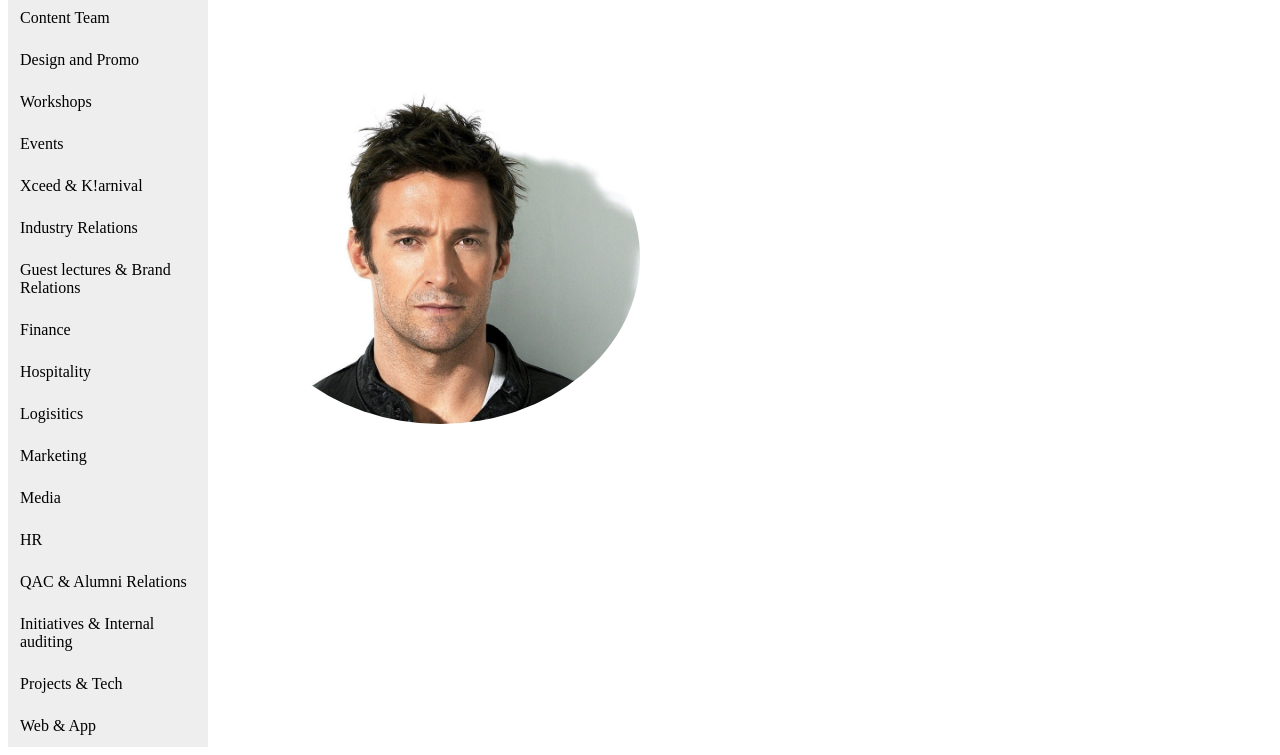
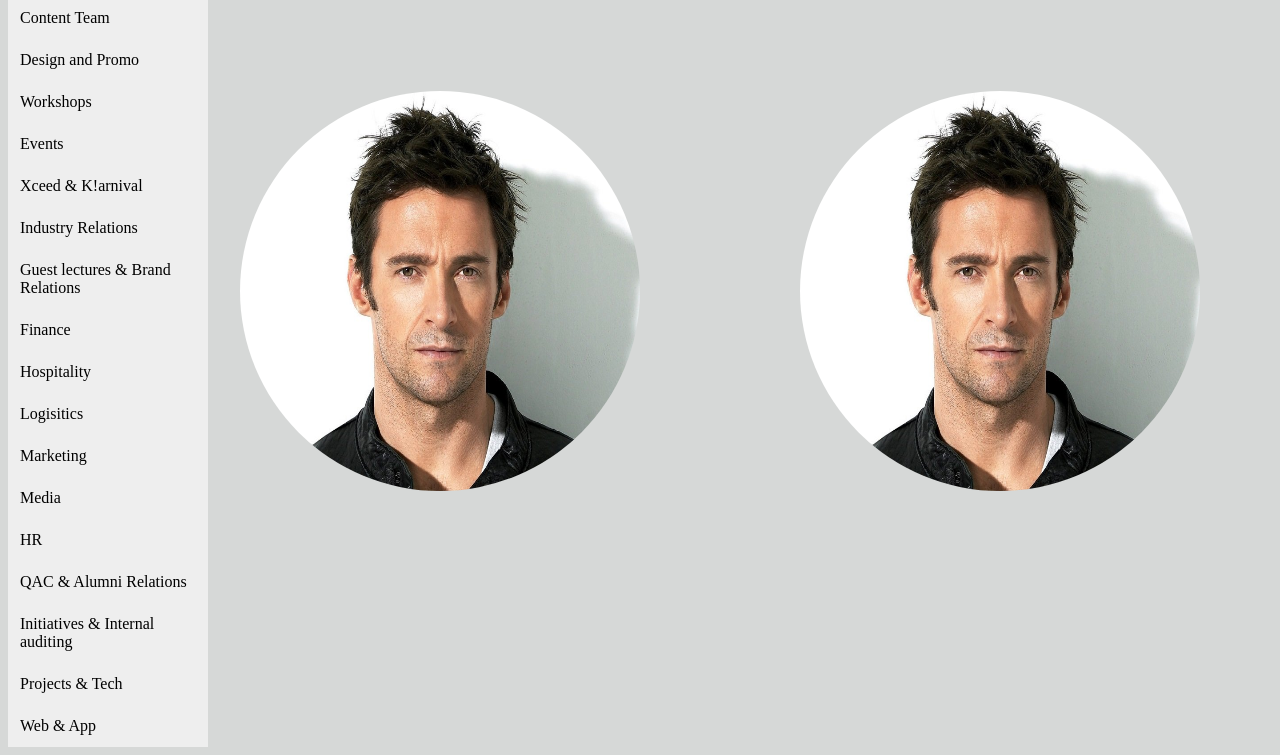
Before and after one commit to meyuviofficial/CTF_Task, a plain HTML site: page studentDirectors.html in a window 1280 px wide. Both pictures are taken after a click on the link "Content Team". Shown: the part 59-814 px from the top of the page. Drawn offline with nearby package versions, Linux system fonts and the light colour scheme.

Commit message:
Add files via upload

```diff
--- a/css/navbar.css
+++ b/css/navbar.css
@@ -1,3 +1,7 @@
+
+body{
+  background-color: #d6d8d7;
+}
 ul {
 list-style-type: none;
 margin: 0;
@@ -53,6 +57,23 @@ a.active{
     color: white;
 }
 
-img{
+img.circle1{
   border-radius: 50%;
+  width:400px;
+  height:400px;
+  top:150px;left:240px;
+  display: none;
 }
+img.circle2{
+  border-radius: 50%;
+  width:400px;
+  height:400px;
+  top:150px;left:800px;
+  display: none;
+}
+
+
+.hidden
+{
+  visibility: hidden;
+}
--- a/studentDirectors.html
+++ b/studentDirectors.html
@@ -4,6 +4,17 @@
     <meta charset="utf-8">
     <title>Student Directors</title>
     <link rel="stylesheet" href="css/navbar.css">
+    <script type="text/javascript" src="https://ajax.googleapis.com/ajax/libs/jquery/1.4.4/jquery.min.js"></script>
+    <script>
+    $(document).ready(function(){
+        $("a#Content").click(function(){
+            $("img#Content").toggle(1500);
+        });
+        $("a#Events").click(function(){
+            $("img#Events").toggle(2000);
+        });
+    });
+    </script>
   </head>
   <body>
     <ul>
@@ -14,10 +25,10 @@
 </ul>
 
 <div class="vertical-menu">
-  <a href="#Content">Content Team</a>
-  <a href="#DesignAndPromo">Design and Promo</a>
+  <a href="#Content" id="Content" >Content Team</a>
+  <a href="#DesignAndPromo" >Design and Promo</a>
   <a href="#Workshops">Workshops</a>
-  <a href="#Events">Events</a>
+  <a href="#Events" id="Events">Events</a>
   <a href="#XnK">Xceed & K!arnival</a>
   <a href="#Ir">Industry Relations</a>
   <a href="#Gl">Guest lectures & Brand Relations</a>
@@ -32,7 +43,11 @@
   <a href="#ProjectsAndTech">Projects & Tech</a>
   <a href="#WebAndApp">Web & App</a>
 </div>
-<img id="Content" src="img/male.jpg" alt="My Pic" style="position:absolute;top:150px;left:240px;width:400px;heigt:400px">
-
+<div id="Content">
+<img id="Content" class="circle1" src="img/male1.jpg" alt="male" style="position:absolute;">
+<img id="Content" class="circle2" src="img/male2.jpg" alt="female" style="position:absolute;">
+<img id="Events" class="circle1" src="img/female1.png" alt="male" style="position:absolute;">
+<img id="Events" class="circle2" src="img/female2.png" alt="female" style="position:absolute;">
+</div>
   </body>
 </html>
```
Also changed, not shown: img/female1.png (added), img/female2.png (added), img/male1.jpg (added), img/male2.jpg (added).
